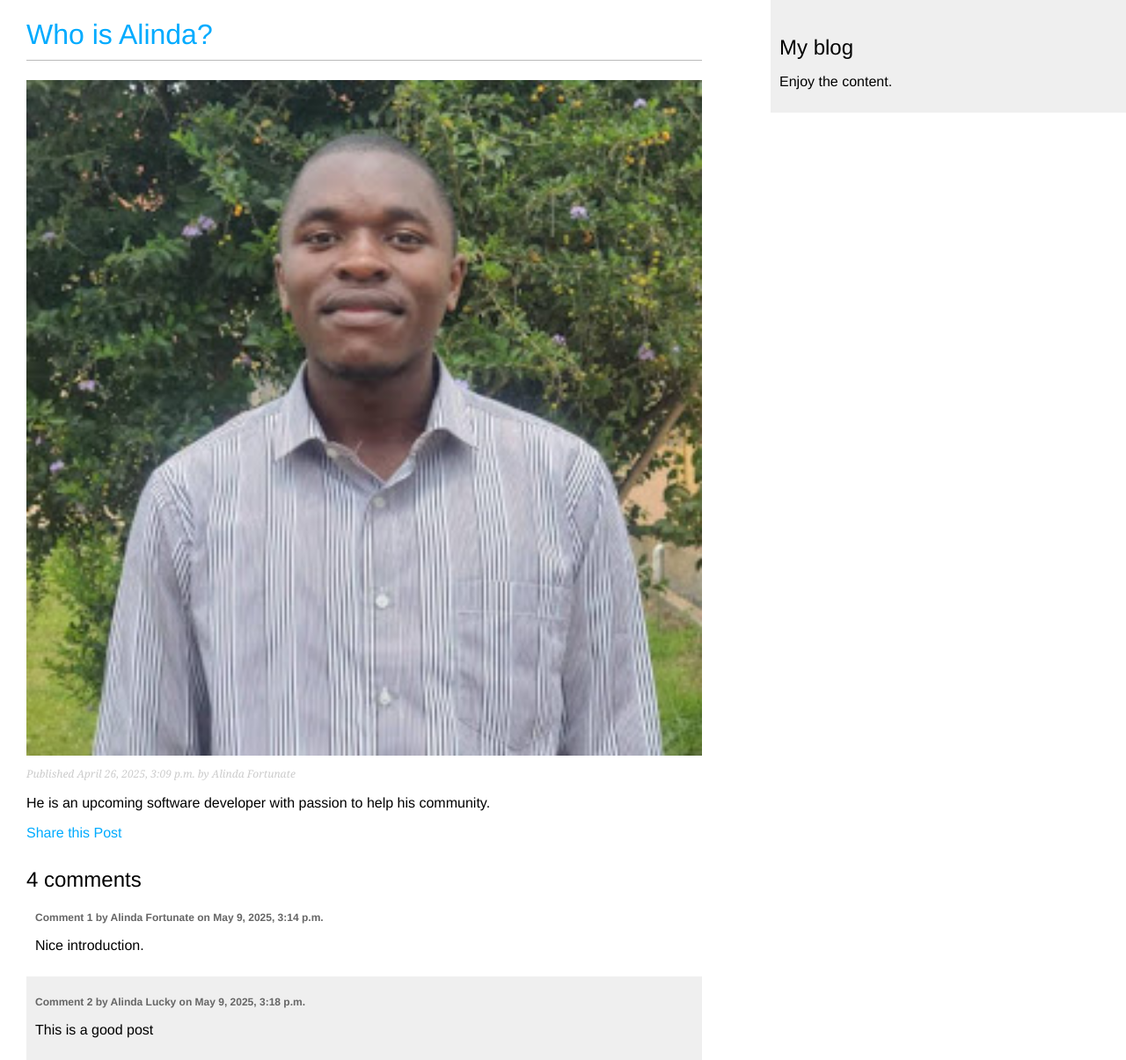
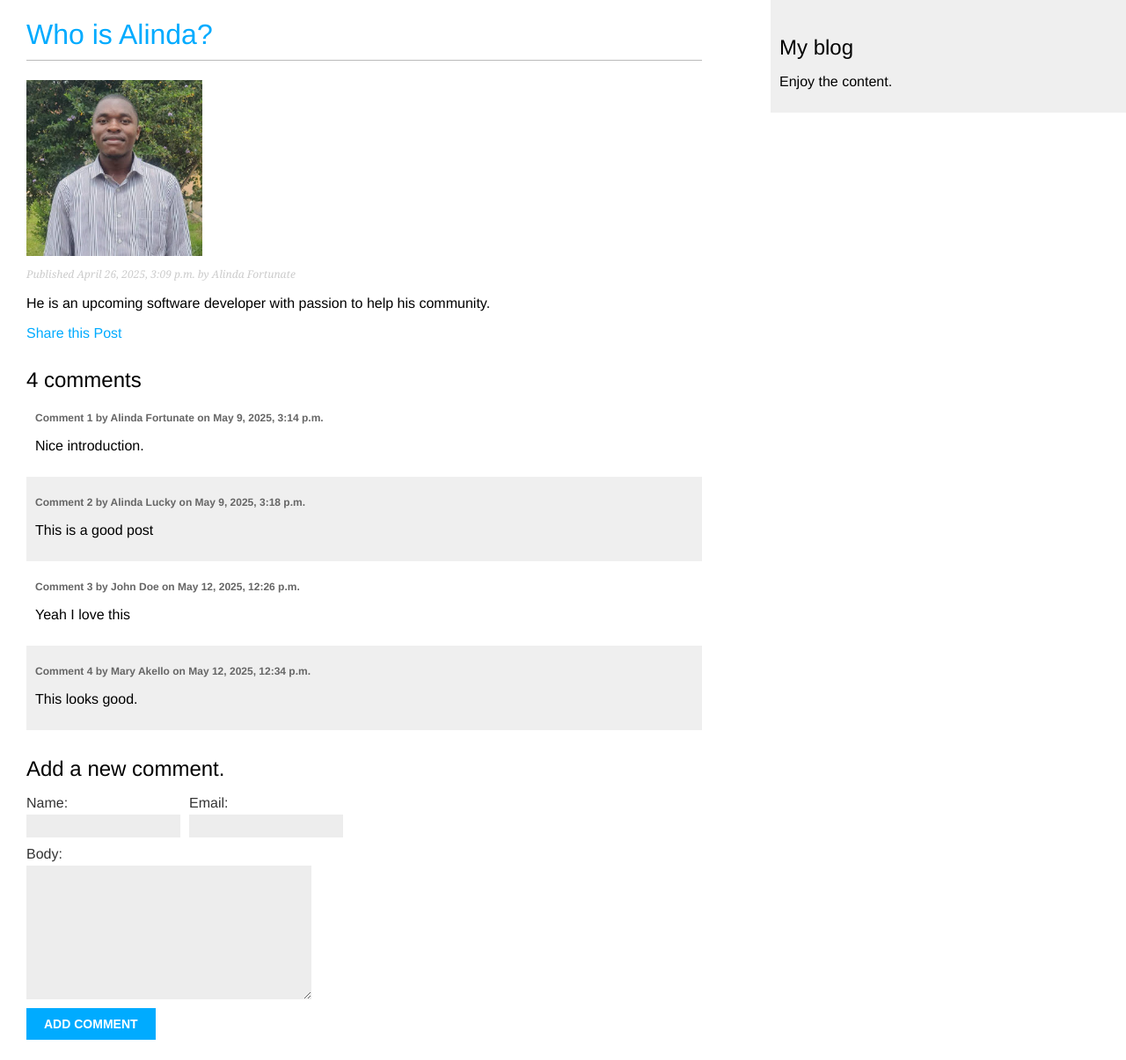
Before and after one commit to alindafortunate/Deep_Dive_in_Django_After_ALX, a Django app: page /2025/4/26/who-is-alinda/ in a window 1280 px wide. Shown: the top 1205 px of the page at 88% size. After the commit the page ends 1182 px from the top, so only its background shows below. Run offline with Django 5.2, Linux system fonts and the light colour scheme; data comes from the database, SQL or seed files in the repository; parts of the project's set-up code (start-up, migrations or seed data) failed here and were passed over.

Commit message:
Modified the image class

```diff
--- a/blog_site/blog/static/css/blog.css
+++ b/blog_site/blog/static/css/blog.css
@@ -104,12 +104,7 @@ input[type=submit] {
 
 img.my_image {
     display: block;
-    max-width: 800px;
+    height: auto;
+    max-width: 200px;
     width: 100%;
 }
-
-img.my_images {
-    display: block;
-    max-width: 100%;
-    height: auto;
-}
```
